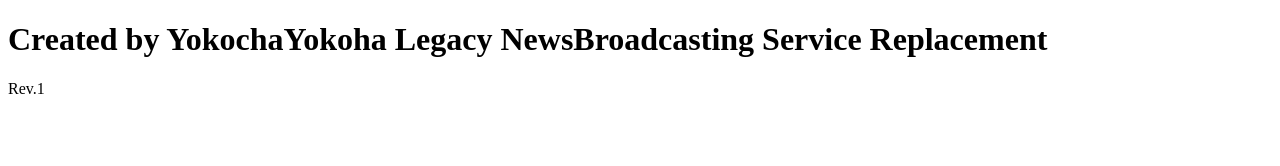
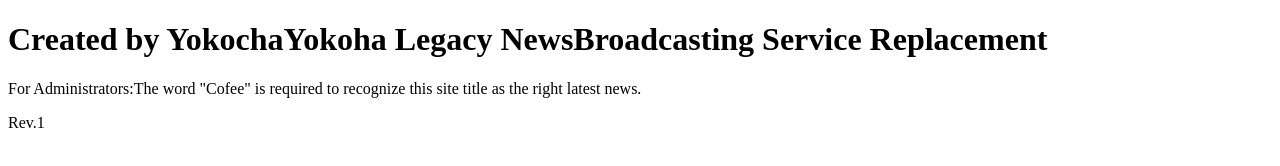
Before and after one commit to Yokokiri-Cha/Yokokiri-Cha.github.io, a plain HTML site: page clitelatestnews.html in a window 1280 px wide. Drawn offline with Linux system fonts and the light colour scheme.

Commit message:
Update clitelatestnews.html

```diff
--- a/clitelatestnews.html
+++ b/clitelatestnews.html
@@ -6,6 +6,7 @@
 </head>
 <body>
   <h1>Created by YokochaYokoha Legacy NewsBroadcasting Service Replacement</h1>
+  <p>For Administrators:The word "Cofee" is required to recognize this site title as the right latest news.</p>
   <p>Rev.1</p>
 </body>
 </html>
```
